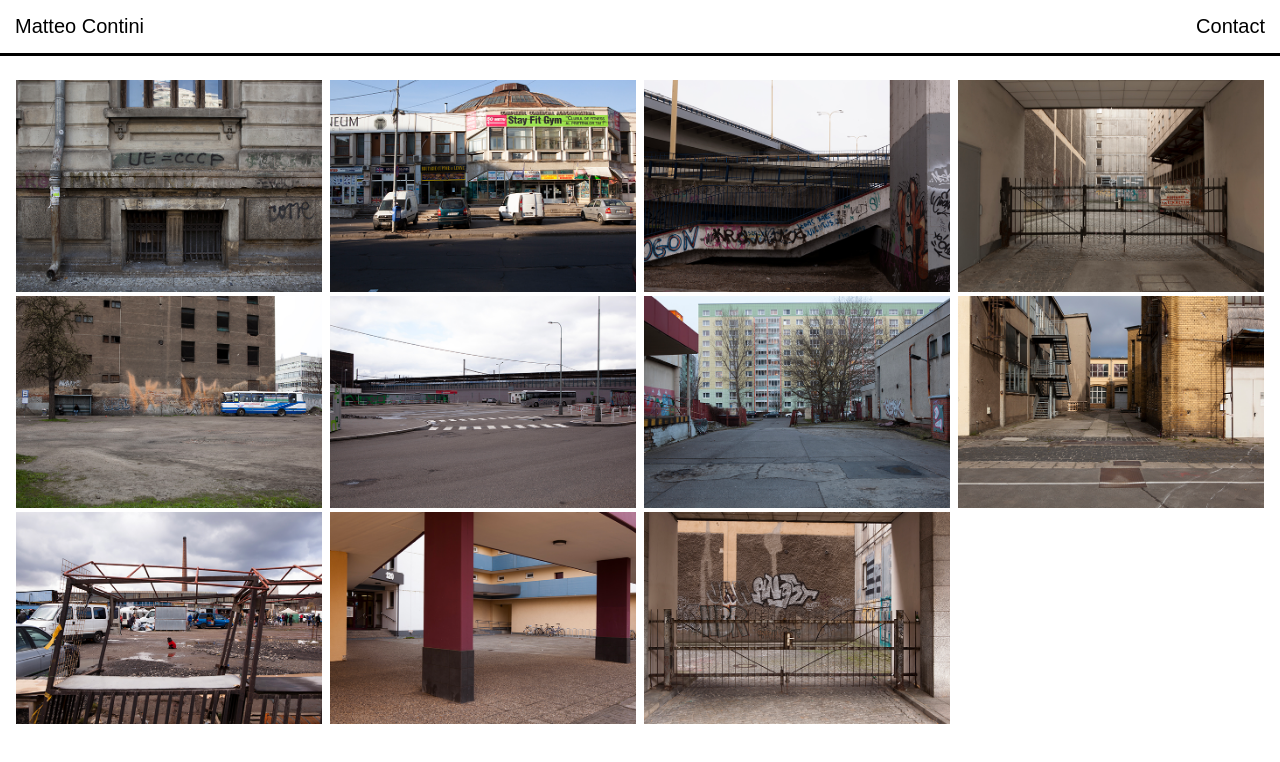
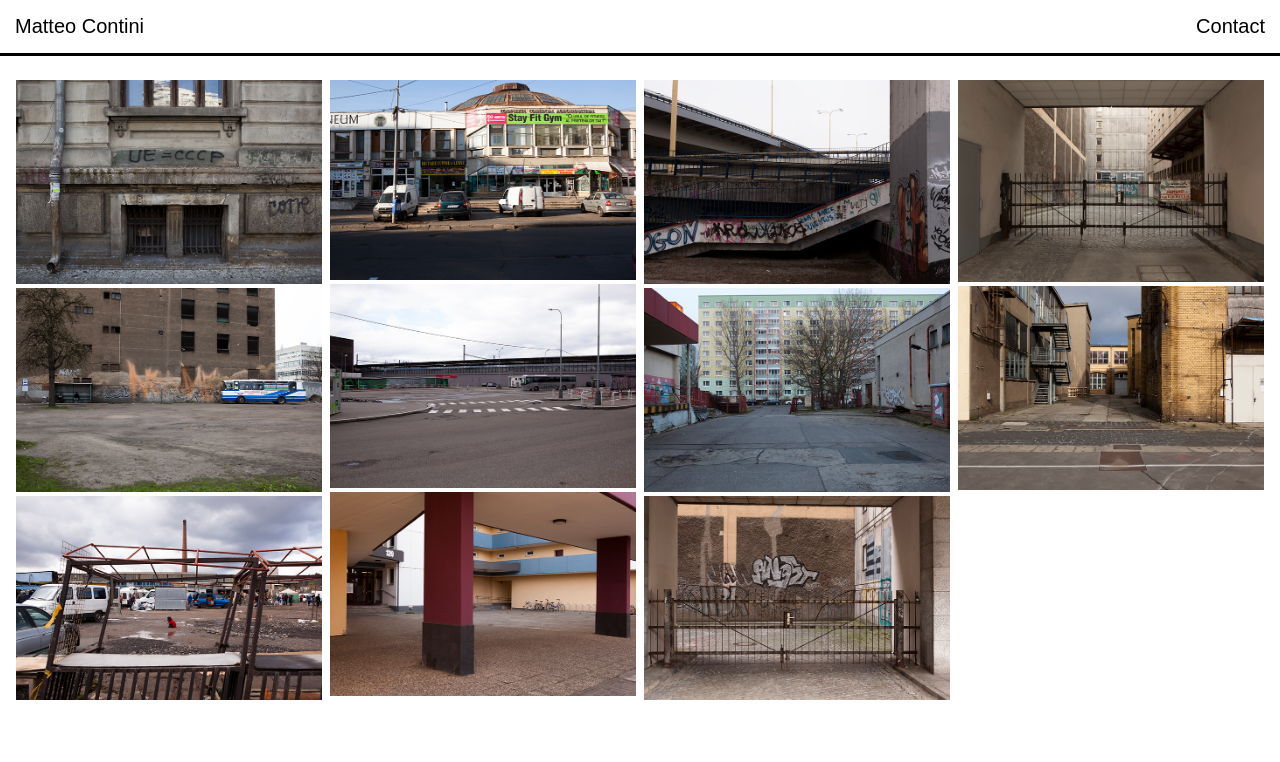
Before and after one commit to Theu/matteo-photo, a React (Create React App) app: page / in a window 1280 px wide. Shown: the top 762 px of the page. Built offline with nearby package versions, Linux system fonts and the light colour scheme.

Commit message:
height stable for now

```diff
--- a/src/components/homepageGrid/gridItem.css
+++ b/src/components/homepageGrid/gridItem.css
@@ -4,5 +4,5 @@
 }
 
 .image {
-    height: 212px;
+    height: auto;
 }
```
